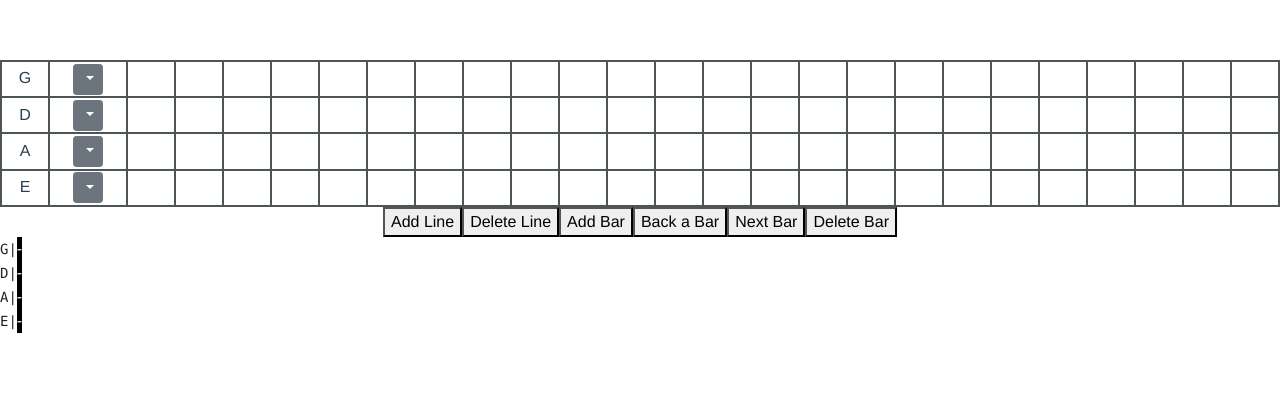
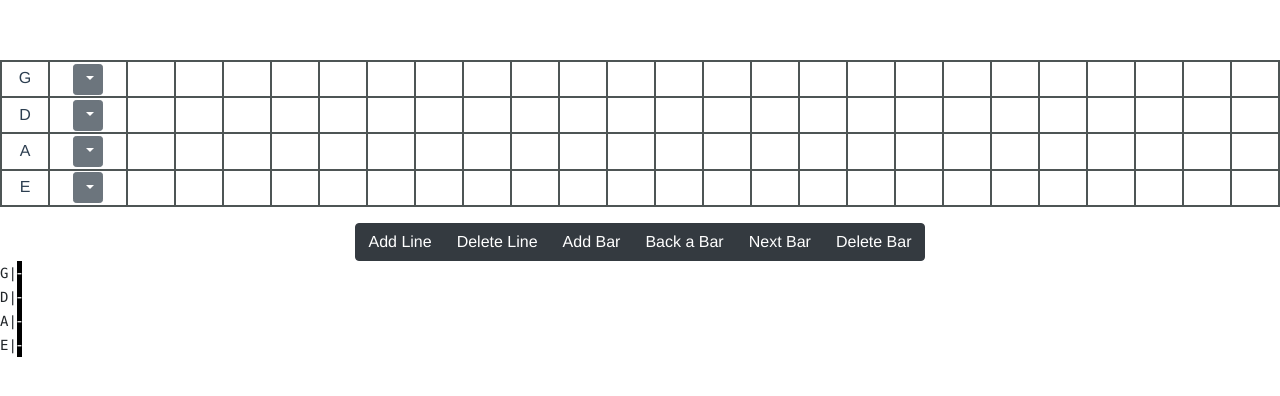
Before and after one commit to n8all3n/tabscribe, a Vue app: page / in a window 1280 px wide. Shown: the top 396 px of the page. Built offline with nearby package versions, Linux system fonts and the light colour scheme.

Commit message:
More style fixes

```diff
--- a/src/components/Tabscribe.vue
+++ b/src/components/Tabscribe.vue
@@ -1,6 +1,6 @@
 <template>
     <div class="tabscribe-container">
-        <div class="sticky-top">
+        <div class="tab-control-container sticky-top">
             <div class="tab-container">
                 <div class="string" v-for="(item, stringIndex) in stringCount" v-bind:key="stringIndex">
                     <div class="string-tuning">
@@ -29,13 +29,13 @@
                     </div>
                 </div>
             </div>
-            <div class="button-group">
-                <button type="button" v-on:click="addNewLine();">Add Line</button>
-                <button type="button" v-on:click="deleteLine();">Delete Line</button>
-                <button type="button" v-on:click="addNewBar();">Add Bar</button>
-                <button type="button" v-on:click="backOneBar();">Back a Bar</button>
-                <button type="button" v-on:click="nextBar();">Next Bar</button>
-                <button type="button" v-on:click="deleteBar();">Delete Bar</button>
+            <div class="btn-group control-buttons">
+                <button type="button" class="btn btn-dark" v-on:click="addNewLine();">Add Line</button>
+                <button type="button" class="btn btn-dark" v-on:click="deleteLine();">Delete Line</button>
+                <button type="button" class="btn btn-dark" v-on:click="addNewBar();">Add Bar</button>
+                <button type="button" class="btn btn-dark" v-on:click="backOneBar();">Back a Bar</button>
+                <button type="button" class="btn btn-dark" v-on:click="nextBar();">Next Bar</button>
+                <button type="button" class="btn btn-dark" v-on:click="deleteBar();">Delete Bar</button>
             </div>
         </div>
 
@@ -255,16 +255,9 @@ export default {
 
 <!-- Add "scoped" attribute to limit CSS to this component only -->
 <style scoped>
-
-    /* .button-group {
-        display: flex;
-        flex-direction: row;
-    } */
-
-    /* .tabscribe-container {
-        display: flex;
-        flex-direction: column;
-    } */
+    .control-buttons {
+        padding-top: 1em;
+    }
 
     .adv-container {
         padding: .1em;
@@ -273,13 +266,17 @@ export default {
         background:lightseagreen;
     }
 
+    .tab-control-container {
+        background-color: white;
+    }
+
     .tab-container {
         display: table;
         width: 100%;
         border-top: 2px solid #4E5555;
         border-bottom: 2px solid #4E5555;
         border-collapse: collapse;
-        background-color: white;
+
     }
 
     .string {
```
